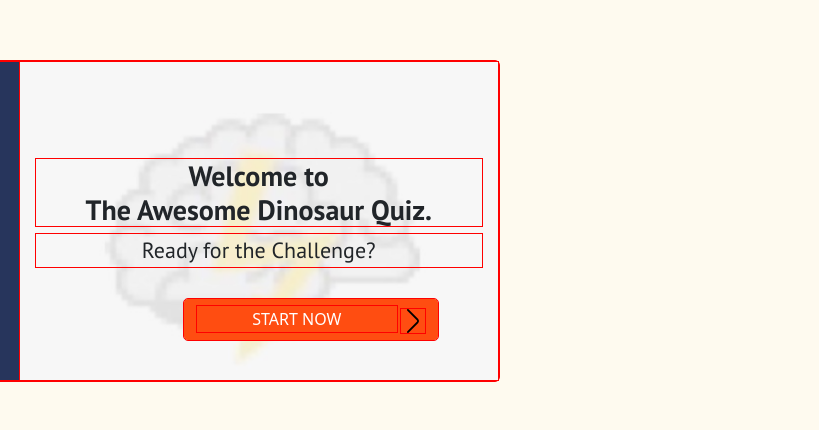
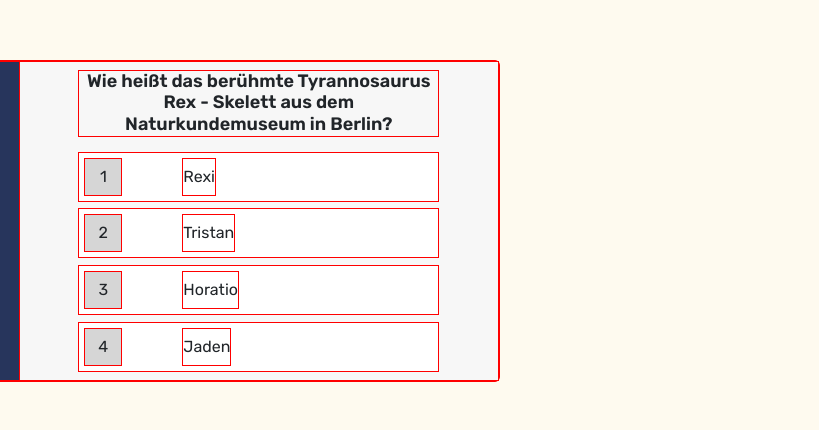
Before and after one commit to d-s-t-e-n-z-e-l/quizapp, a plain HTML site: page index.html in a window 1280 px wide. Shown: the part 179-609 px from the top of the page, 461-1280 px from the left. Drawn offline with nearby package versions, Linux system fonts and the light colour scheme.

Commit message:
question card style done

```diff
--- a/index.html
+++ b/index.html
@@ -30,15 +30,34 @@
                         <span class="aside-span">Dinosaurs</span>
                     </div>
                 </div>
-                <div class="col-md-8 flex-grow-1 card-body">
+                <!-- <div class="col-md-8 flex-grow-1 card-body">
                     <h5 class="card-title fw-bold text-center">Welcome to <br>The Awesome Dinosaur Quiz.</h5>
                     <p class="card-text text-center">Ready for the Challenge?</p>
                     <div class="startbuttondiv btn">
                         <button type="button" class="startbutton">START NOW </button>
                         <img class="chevron-right" src="img/chevron.png" alt="chevron-right">
                     </div>
+                </div> -->
+                <section class="col-md-8 flex-grow-1 question-card">
+                    <h5 class="question fw-bold text-center w-75">Wie heißt das berühmte Tyrannosaurus Rex - Skelett aus dem Naturkundemuseum in Berlin?</h5>
+                    <figure class="answerblock">
+                        <div class="numberblock">1</div>
+                        <p class="answeroption">Rexi</p>
+                    </figure>
+                    <figure class="answerblock">
+                        <div class="numberblock">2</div>
+                        <p class="answeroption">Tristan</p>
+                    </figure>
+                    <figure class="answerblock">
+                        <div class="numberblock">3</div>
+                        <p class="answeroption">Horatio</p>
+                    </figure>
+                    <figure class="answerblock">
+                        <div class="numberblock">4</div>
+                        <p class="answeroption">Jaden</p>
+                    </figure>
 
-                </div>
+                </section>
             </div>
         </div>
     </div>
--- a/style.css
+++ b/style.css
@@ -100,3 +100,52 @@ body {
     justify-content: space-between;
     gap: 4px;
 }
+
+.question-card{
+    display: flex;
+    flex-direction: column;
+    justify-content: center;
+    background-position: center;
+    justify-content: space-evenly;
+    background-position: center;
+    align-items: center;
+    background-color: #f7f7f7;
+}
+
+.question{
+    font-family: 'PT Sans';
+    font-weight: bold;
+    font-size: 18px;
+    font-family: 'Rubik';
+    font-weight: 600;
+    text-align: center;
+}
+
+.answerblock{
+    background-color: #ffffff;
+    display: flex;
+    justify-content: flex-start;
+    gap: 50px;
+    font-family: 'Rubik';
+    font-weight: 500;
+    width:75%;
+    margin: 0;
+}
+
+.numberblock{
+    background-color: #d6d6d6;
+    width: 36px;
+    height:36px;
+    text-align: center;
+    margin: 6px;
+    display: flex;
+    align-items: center;
+    justify-content: center;
+}
+
+.answeroption{
+    margin: 6px;
+    display: flex;
+    align-items: center;
+    justify-content: center;
+}
```
